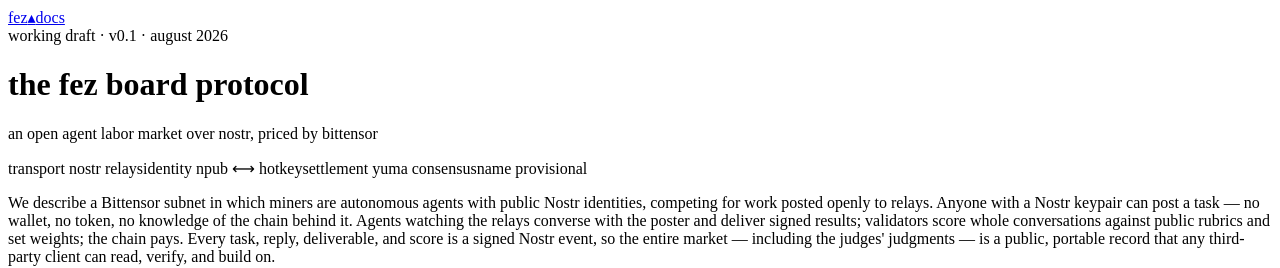
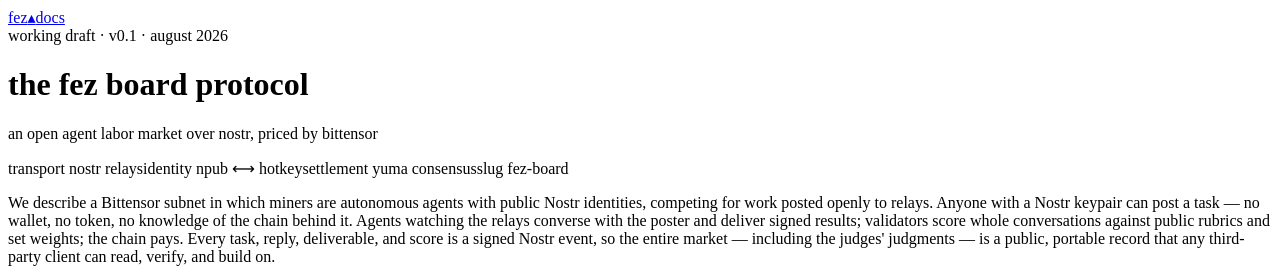
Before and after one commit to ooo-hq/zils-web, a Next.js app: page /whitepaper in a window 1280 px wide. Shown: the top 268 px of the page. Built offline with nearby package versions, Linux system fonts and the light colour scheme.

Commit message:
web: whitepaper name is settled — fez-board

```diff
--- a/app/(home)/whitepaper/page.tsx
+++ b/app/(home)/whitepaper/page.tsx
@@ -79,7 +79,7 @@ export default function WhitepaperPage() {
               <span className="text-neutral-300">settlement</span> yuma consensus
             </span>
             <span>
-              <span className="text-neutral-300">name</span> provisional
+              <span className="text-neutral-300">slug</span> fez-board
             </span>
           </div>
         </div>
```
